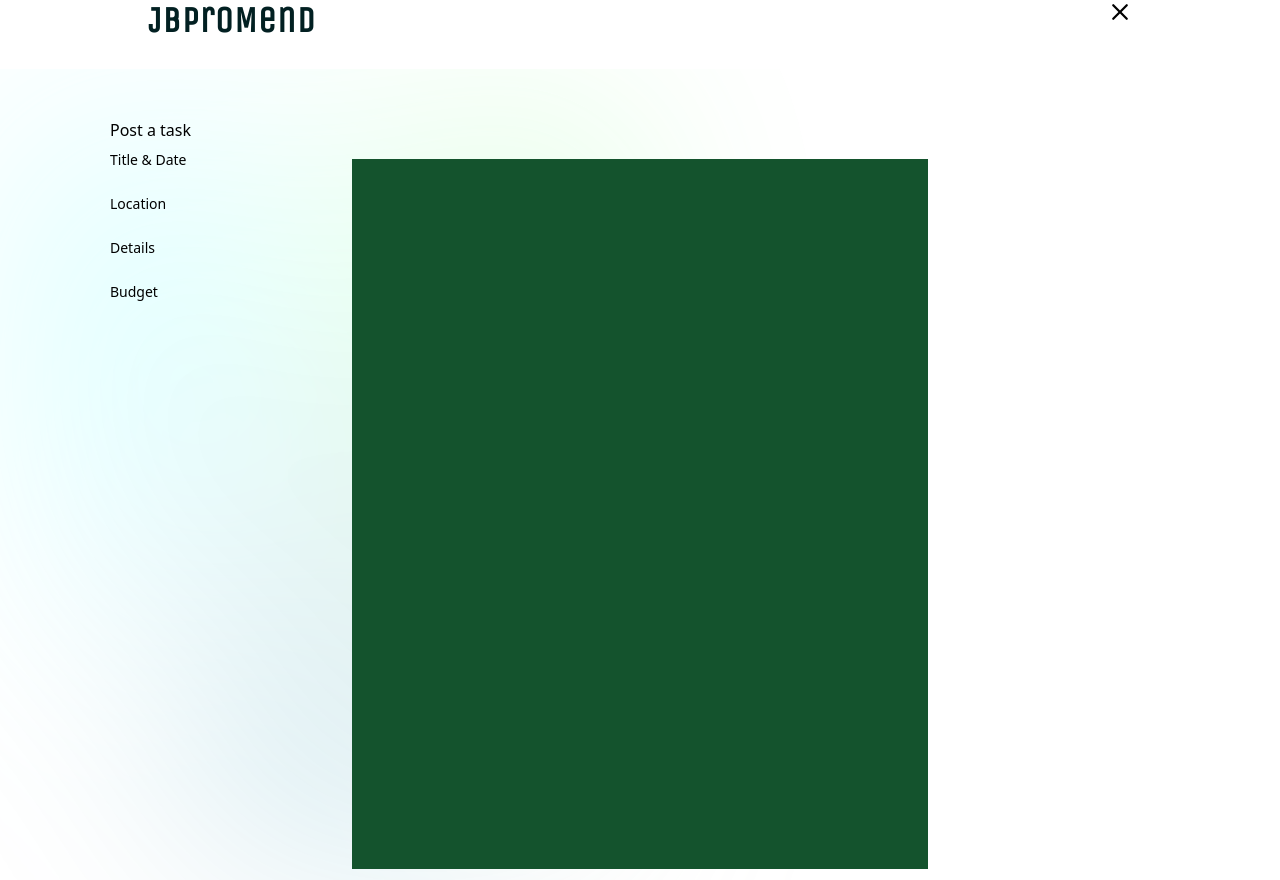
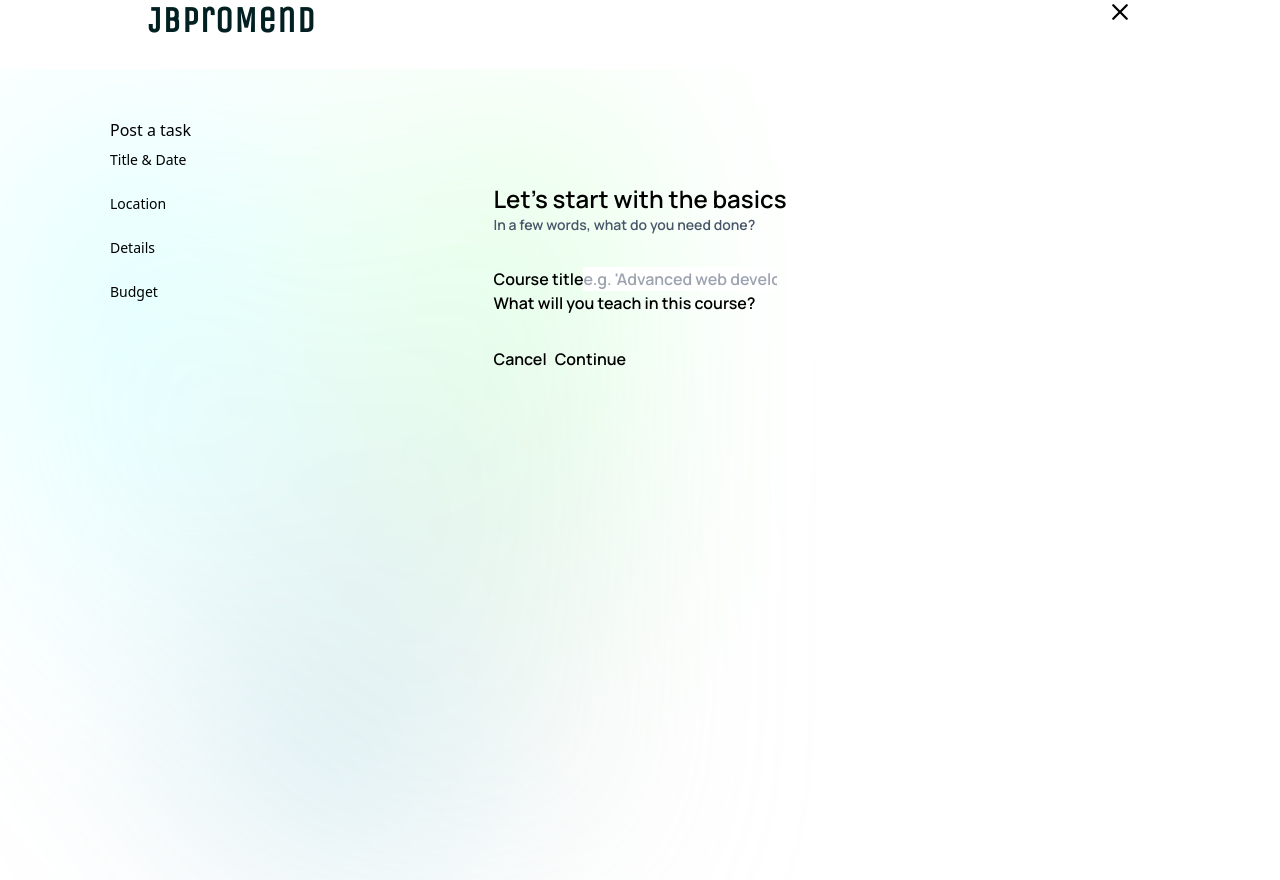
Before and after one commit to Elochukwu3/jb-task-searvice, a Next.js app: page /post-task in a window 1280 px wide. Built offline with nearby package versions, Linux system fonts and the light colour scheme; a web font is replaced by a local one.

Commit message:
fix: zod resolver error

```diff
--- /dev/null
+++ b/app/(task)/(routes)/post-task/_title/page.tsx
@@ -0,0 +1,108 @@
+"use client";
+import * as z from "zod";
+import axios from "axios";
+import { zodResolver } from "@hookform/resolvers/zod";
+import { useForm } from "react-hook-form";
+import { useRouter } from "next/navigation";
+import Link from "next/link";
+import toast from "react-hot-toast";
+
+import {
+  Form,
+  FormControl,
+  FormDescription,
+  FormField,
+  FormLabel,
+  FormMessage,
+  FormItem,
+} from "@components-shadui/ui/form";
+import { Button } from "@components-shadui/ui/button";
+import { Input } from "@components-shadui/ui/input";
+
+const formSchema = z.object({
+  title: z.string().min(1, {
+    message: "Title is required",
+  }),
+});
+
+const CreateTitle = () => {
+//   const router = useRouter();
+  const form = useForm<z.infer<typeof formSchema>>({
+    resolver: zodResolver(formSchema),
+    defaultValues: {
+      title: ""
+    },
+  });
+
+  const { isSubmitting, isValid } = form.formState;
+
+//   const onSubmit = async (values: z.infer<typeof formSchema>) => {
+//     try {
+//       const response = await axios.post("/api/courses", values);
+//       router.push(`/teacher/courses/${response.data.id}`);
+//       toast.success("Course created");
+//     } catch {
+//       toast.error("Something went wrong");
+//     }
+//   }
+
+  return (
+    <div className="max-w-5xl mx-auto flex md:items-center md:justify-center h-full p-6">
+      <div>
+        <h1 className="text-2xl">
+        Let&apos;s start with the basics
+        </h1>
+        <p className="text-sm text-slate-600">
+        In a few words, what do you need done?
+        </p>
+        <Form {...form}>
+          <form
+            // onSubmit={form.handleSubmit(onSubmit)}
+            className="space-y-8 mt-8"
+          >
+            <FormField
+              control={form.control}
+              name="title"
+              render={({ field }) => (
+                <FormItem>
+                  <FormLabel>
+                    Course title
+                  </FormLabel>
+                  <FormControl>
+                    <Input
+                      disabled={isSubmitting}
+                      placeholder="e.g. 'Advanced web development'"
+                      {...field}
+                    />
+                  </FormControl>
+                  <FormDescription>
+                    What will you teach in this course?
+                  </FormDescription>
+                  <FormMessage />
+                </FormItem>
+              )}
+            />
+            <div className="flex items-center gap-x-2">
+              <Link href="/">
+                <Button
+                  type="button"
+                  variant="ghost"
+                >
+                  Cancel
+                </Button>
+              </Link>
+              <Button
+                type="submit"
+                disabled={!isValid || isSubmitting}
+              >
+                Continue
+              </Button>
+            </div>
+          </form>
+        </Form>
+      </div>
+    </div>
+   );
+}
+
+export default CreateTitle;
--- a/app/(task)/(routes)/post-task/page.tsx
+++ b/app/(task)/(routes)/post-task/page.tsx
@@ -1,6 +1,7 @@
 
 import { Metadata } from "next";
 import React from "react";
+import CreateTitle from "./_title/page";
 
 export const metadata: Metadata = {
   title: "New task",
@@ -8,8 +9,8 @@ export const metadata: Metadata = {
 };
 const page = () => {
   return (
-      <div  className="bg-green-900 h-full">
-
+      <div  className="">
+        <CreateTitle/>
       </div>
   );
 };
--- a/package.json
+++ b/package.json
@@ -13,6 +13,7 @@
     "@phosphor-icons/react": "^2.1.3",
     "@radix-ui/react-label": "^2.0.2",
     "@radix-ui/react-slot": "^1.0.2",
+    "axios": "^1.6.4",
     "class-variance-authority": "^0.7.0",
     "clsx": "^2.1.0",
     "framer-motion": "^10.16.4",
```
Also changed, not shown: 1 other file (tests, documents, lock files or other folders).
